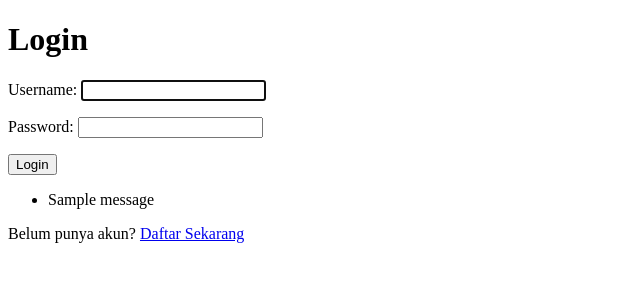
After one commit to alfa-algoritma/playmax, a Django app: page /login/ in a window 1280 px wide. The commit adds this page. Shown: the top 300 px of the page, without its empty margins (0-640 px from the left). Run offline with Django 5.2, Linux system fonts and the light colour scheme; tables that the repository leaves empty hold one stand-in row (values such as "Sample post"); one stand-in notice (Sample message) is shown.

Commit message:
Tugas 4 PBP

```diff
--- a/main/models.py
+++ b/main/models.py
@@ -1,7 +1,9 @@
 from django.db import models
+from django.contrib.auth.models import User
 import datetime
 
 class Product(models.Model):
+    user = models.ForeignKey(User, on_delete=models.CASCADE, null=True)
     name = models.CharField(max_length=255)
     price = models.IntegerField()
     description = models.TextField()
--- /dev/null
+++ b/main/templates/login.html
@@ -0,0 +1,23 @@
+<!DOCTYPE html>
+<html lang="en">
+<head>
+    <meta charset="UTF-8">
+    <title>Login</title>
+</head>
+<body>
+    <h1>Login</h1>
+    <form method="POST">
+        {% csrf_token %}
+        {{ form.as_p }}
+        <input type="submit" value="Login">
+    </form>
+    {% if messages %}
+        <ul>
+            {% for message in messages %}
+                <li>{{ message }}</li>
+            {% endfor %}
+        </ul>
+    {% endif %}
+    <p>Belum punya akun? <a href="{% url 'main:register' %}">Daftar Sekarang</a></p>
+</body>
+</html>
--- a/main/templates/main.html
+++ b/main/templates/main.html
@@ -18,6 +18,11 @@
     <a href="{% url 'main:create_product' %}">
         <button>+ Add New Product</button>
     </a>
+    <a href="{% url 'main:logout' %}">
+        <button>Logout</button>
+    </a>
+
+    <h5>Waktu login terakhir: {{ last_login }}</h5>
     <hr/>
 
     {% for product in products %}
--- a/main/urls.py
+++ b/main/urls.py
@@ -1,5 +1,5 @@
 from django.urls import path
-from main.views import show_main, create_product, show_xml, show_json, show_xml_by_id, show_json_by_id
+from main.views import show_main, create_product, show_xml, show_json, show_xml_by_id, show_json_by_id, register, login_user, logout_user
 
 app_name = 'main'
 
@@ -10,4 +10,7 @@ urlpatterns = [
     path('json/', show_json, name='show_json'),
     path('xml/<int:id>/', show_xml_by_id, name='show_xml_by_id'),
     path('json/<int:id>/', show_json_by_id, name='show_json_by_id'),
+    path('register/', register, name='register'),
+    path('login/', login_user, name='login'),
+    path('logout/', logout_user, name='logout'),
 ]
--- a/main/views.py
+++ b/main/views.py
@@ -1,34 +1,76 @@
-from django.shortcuts import render
+from django.shortcuts import render, redirect
 from main.models import Product
-from django.http import HttpResponseRedirect
+from django.http import HttpResponseRedirect, HttpResponse
 from main.forms import ProductForm
 from django.urls import reverse
-from django.http import HttpResponse
 from django.core import serializers
+from django.contrib.auth.forms import UserCreationForm, AuthenticationForm
+from django.contrib import messages
+from django.contrib.auth import authenticate, login, logout
+from django.contrib.auth.decorators import login_required
+import datetime
 
+@login_required(login_url='/login/')
 def show_main(request):
-    products = Product.objects.all()
-
+    products = Product.objects.filter(user=request.user)
     context = {
         'app_name': 'PlayMax Sport Station',
-        'name': 'Muhammad Alfa Mubarok',
+        'name': request.user.username,
         'npm': '2406431391',
         'class': 'PBP D',
-        'products': products # Mengirimkan data produk ke template
+        'products': products,
+        'last_login': request.COOKIES.get('last_login', 'Belum pernah login')
     }
     return render(request, "main.html", context)
 
+@login_required(login_url='/login/')
 def create_product(request):
     form = ProductForm(request.POST or None)
-
     if form.is_valid() and request.method == "POST":
-        # Jika form valid, simpan data ke database
-        form.save()
-        # Redirect kembali ke halaman utama
+        product = form.save(commit=False)
+        product.user = request.user
+        product.save()
         return HttpResponseRedirect(reverse('main:show_main'))
-
     context = {'form': form}
     return render(request, "create_product.html", context)
+
+def register(request):
+    form = UserCreationForm()
+    if request.method == "POST":
+        form = UserCreationForm(request.POST)
+        if form.is_valid():
+            form.save()
+            messages.success(request, "Akun berhasil dibuat!")
+            return redirect('main:login')
+    context = {'form':form}
+    return render(request, "register.html", context)
+
+def login_user(request):
+    if request.method == 'POST':
+        form = AuthenticationForm(request, data=request.POST) # DIUBAH DI SINI
+        if form.is_valid():
+            username = form.cleaned_data.get('username')
+            password = form.cleaned_data.get('password')
+            user = authenticate(username=username, password=password)
+            if user is not None:
+                login(request, user)
+                response = HttpResponseRedirect(reverse('main:show_main'))
+                response.set_cookie('last_login', str(datetime.datetime.now()))
+                return response
+            else:
+                messages.error(request, "Username atau password salah.")
+        else:
+            messages.error(request, "Username atau password salah.")
+
+    form = AuthenticationForm()
+    return render(request, "login.html", {"form": form})
+
+def logout_user(request):
+    logout(request)
+    response = HttpResponseRedirect(reverse('main:login'))
+    response.delete_cookie('last_login')
+    messages.info(request, "Anda berhasil logout.")
+    return response
 
 def show_xml(request):
     data = Product.objects.all()
```
Also changed, not shown: main/templates/register.html (added, +22 -0 lines), README.md, main/migrations/0004_product_user.py (added).
